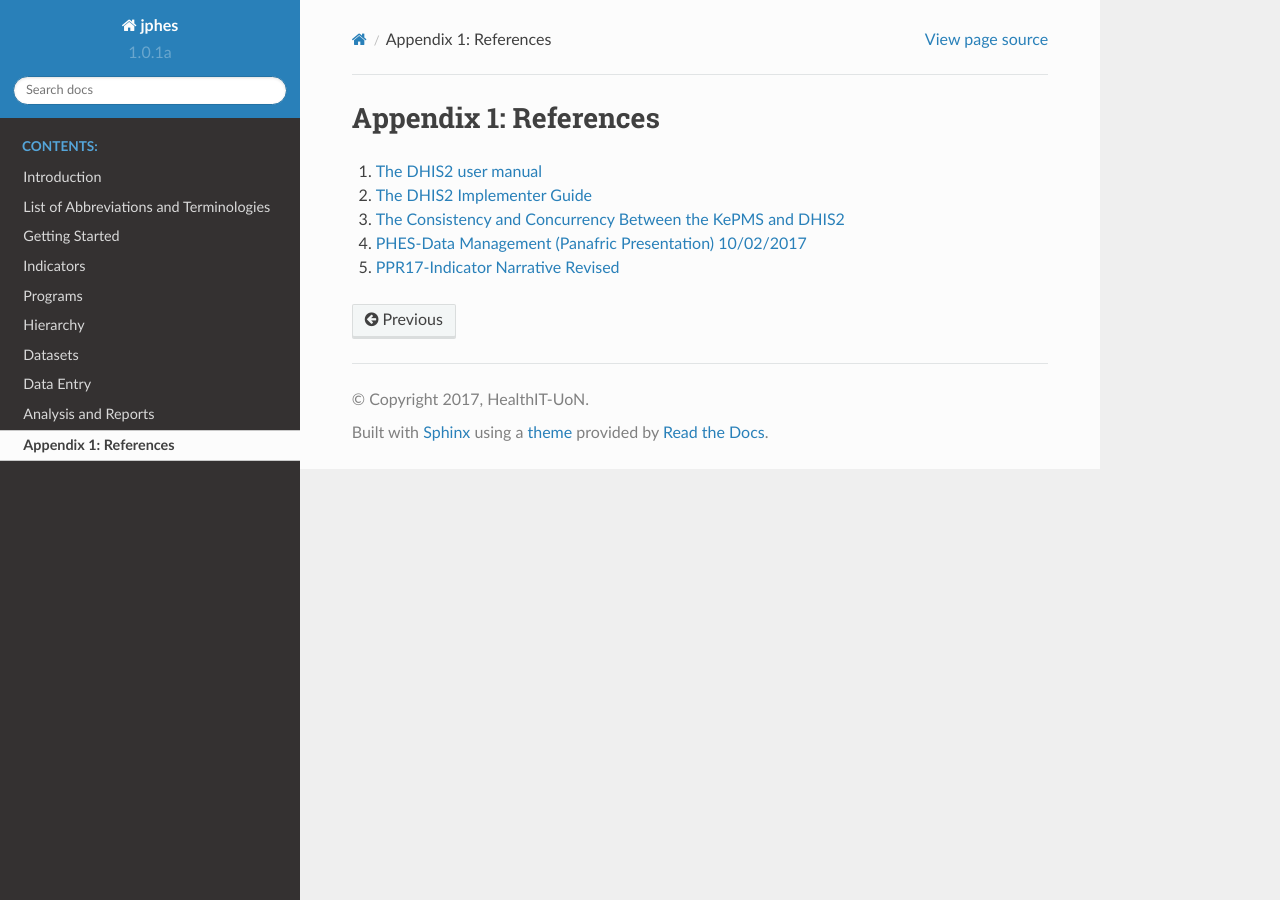
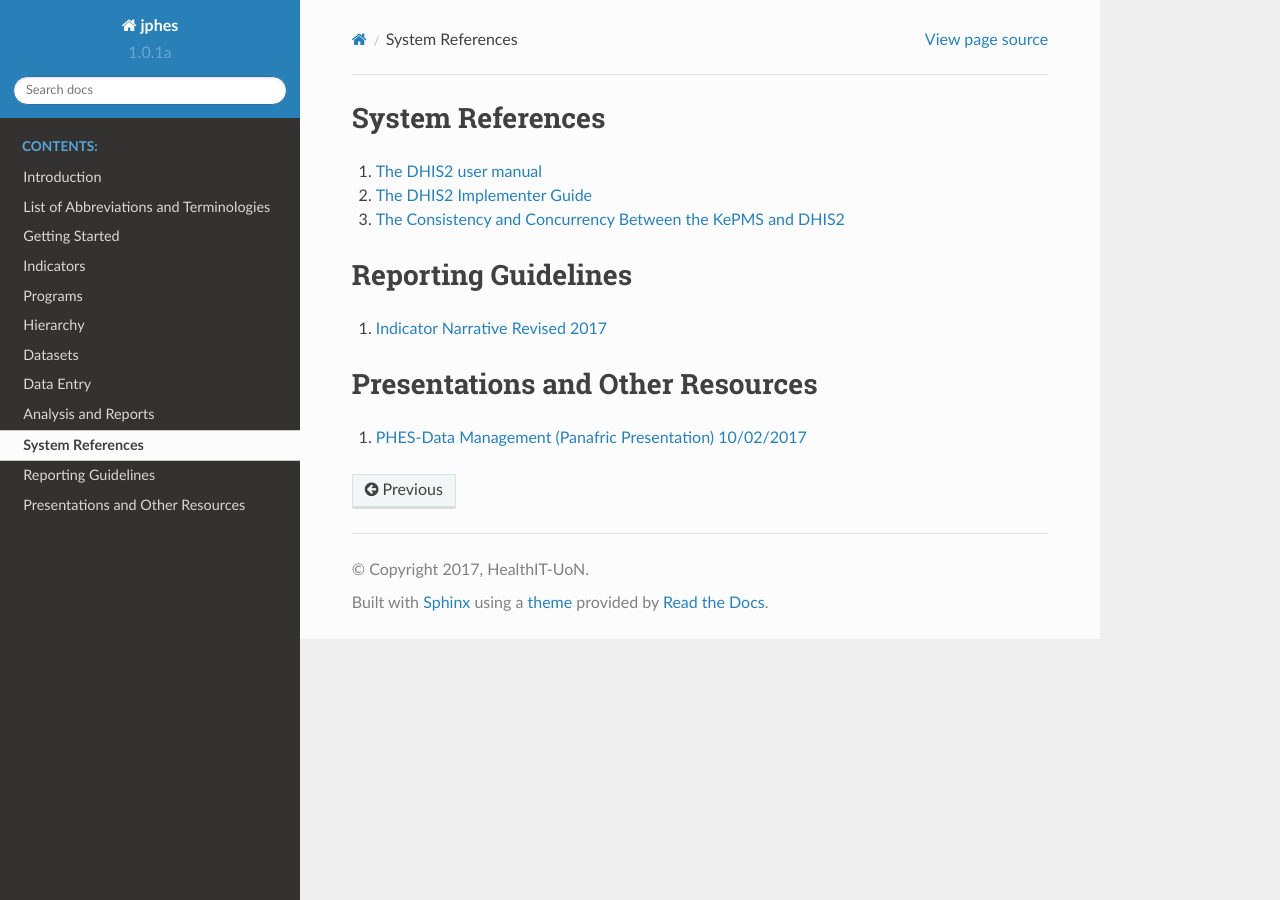
Before and after one commit to uonafya/jphes-docs, a Sphinx documentation site: the page built from source/appendix.rst, in a window 1280 px wide. Built offline with Sphinx 7.4.7 and the Read the Docs theme 2.0.0, drawn with Linux system fonts in a browser that asks for light colours.

Commit message:
Update appendix.rst

```diff
--- a/source/appendix.rst
+++ b/source/appendix.rst
@@ -1,5 +1,5 @@
-Appendix 1: References
-=======================
+System References
+=====================
 
 1. `The DHIS2 user manual <https://docs.dhis2.org/2.25/en/end-user/html/dhis2_end_user_manual.html>`_
 
@@ -7,6 +7,13 @@ Appendix 1: References
 
 3. `The Consistency and Concurrency Between the KePMS and DHIS2 <http://www.jhia-online.org/index.php/jhia/article/view/56/44>`_
 
-4. `PHES-Data Management (Panafric Presentation) 10/02/2017 <_static/resources/PHES-Data-Management.pptx>`_
 
-5. `PPR17-Indicator Narrative Revised <_static/resources/PPR17-indicator-narrative_mapping.xlsx>`_
+Reporting Guidelines
+======================
+
+1. `Indicator Narrative Revised 2017 <_static/resources/PPR17-indicator-narrative_mapping.xlsx>`_
+
+Presentations and Other Resources
+==================================
+
+1. `PHES-Data Management (Panafric Presentation) 10/02/2017 <_static/resources/PHES-Data-Management.pptx>`_
```
